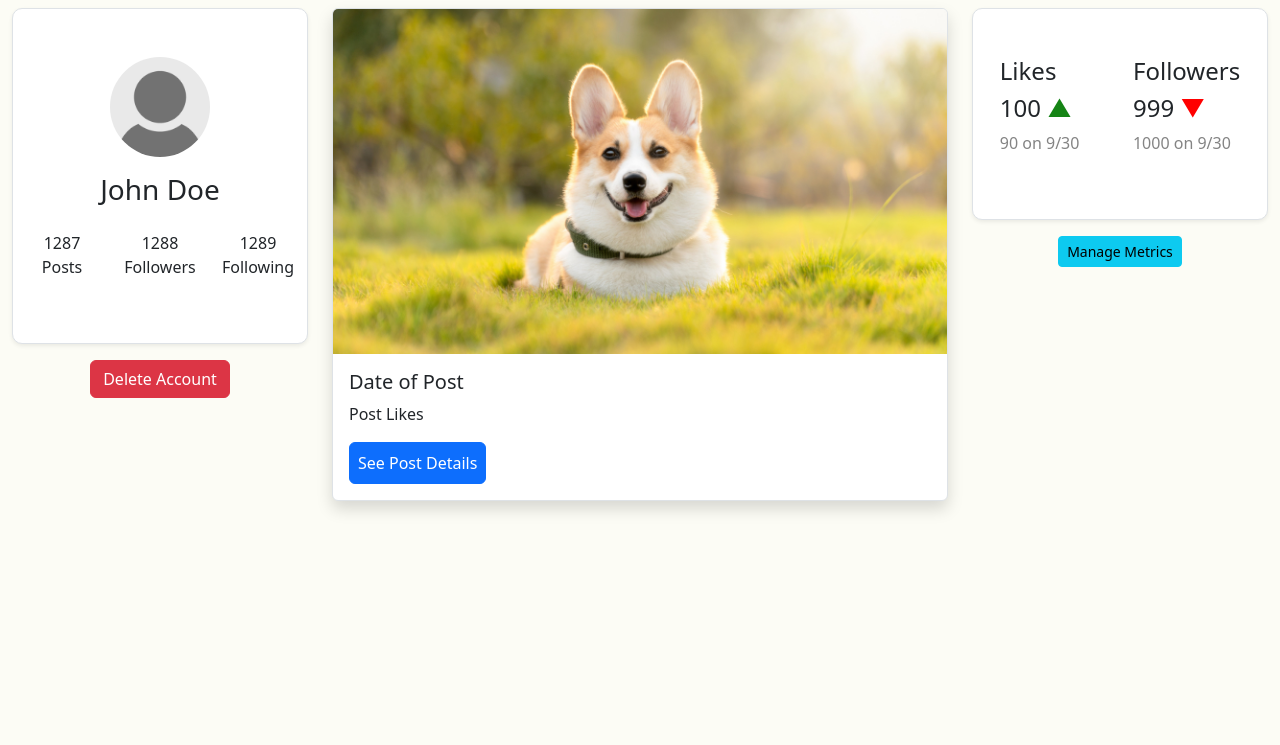
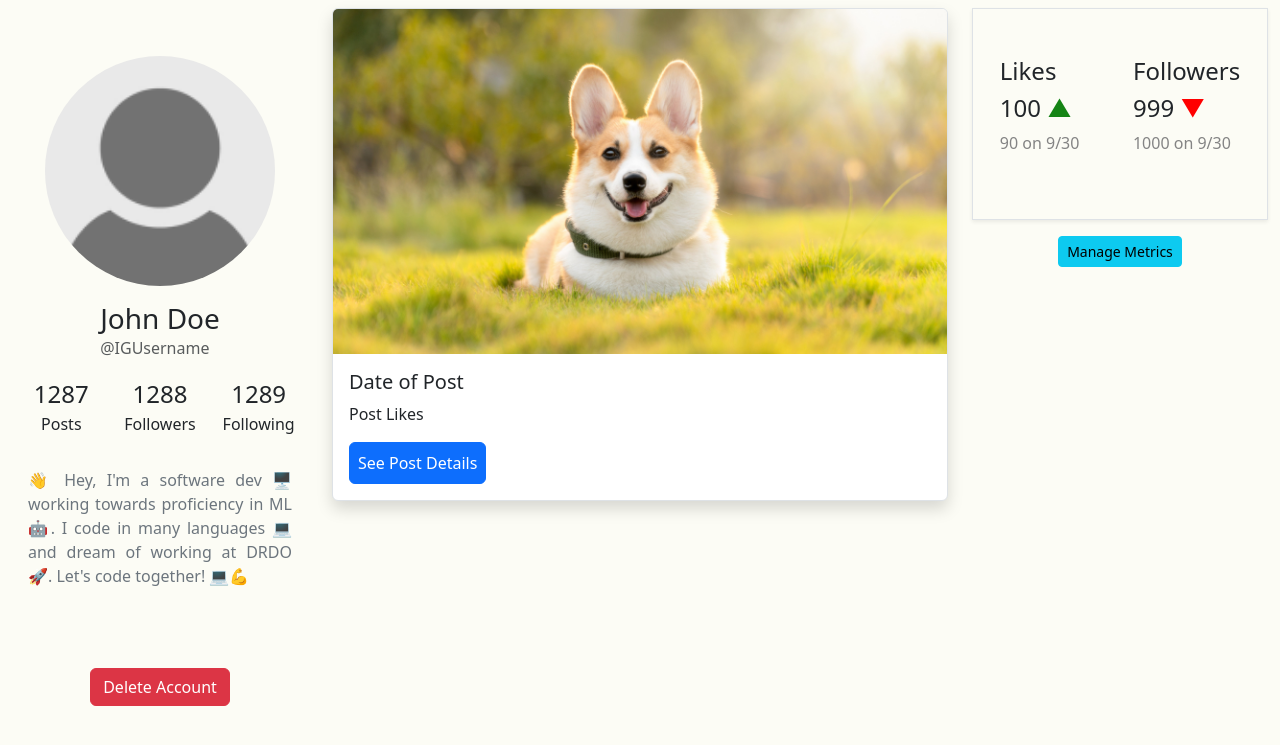
Before and after one commit to UCCS-CS4300-5300/group6-fall2023, a Django app: template popularity_assessor/templates/profile.html in a window 1280 px wide. Shown: the part 16-761 px from the top of the page. Run offline with Django 3.2, Linux system fonts and the light colour scheme; the template is opened without the code that fills it: most values are stand-ins (such as "Sample title", 1, 10 or a date in 2020).

Commit message:
UI Tweaks in profile page

```diff
--- a/popularity_assessor/static/css/profile.css
+++ b/popularity_assessor/static/css/profile.css
@@ -1,5 +1,18 @@
 .custom-card {
-    border-radius: 10px;
     width: 100%;
-    background-color: white;
 }
+
+.custom-card > img {
+    border-radius: 50%;
+    width: 230px;
+    height: 230px;
+}
+
+.custom-card > .row > .col-sm-4 > p {
+    text-align: center;
+}
+
+.custom-card > .row > .col-sm-4 > p > span {
+    font-weight: 500;
+    font-size: 1.5rem;
+}
--- a/popularity_assessor/templates/profile.html
+++ b/popularity_assessor/templates/profile.html
@@ -4,27 +4,36 @@
 <!-- All html must be between these two lines to ensure bootstrap is picked up correctly -->
 <div class="row w-100 m-0 my-2 p-0">
   <div class="col-md-3">
-    <div class="custom-card shadow-sm border d-flex justify-content-center flex-column align-items-center py-5 gap-3">
-      <img style="border-radius: 50%; width:100px; height:100px" src="{% static 'src/default_avatar.png' %}">
-      <h3>John Doe</h3>
+    <div class="custom-card d-flex justify-content-center flex-column align-items-center py-5 gap-3">
+      <img src="{% static 'src/default_avatar.png' %}">
+      <span>
+        <h3 class="m-0">John Doe</h3>
+        <p class="m-0 text-muted">@IGUsername</p>
+      </span>
       <div class="row w-100">
+        <!-- TODO: If any of these values are greater than 9999 convert them in K, M, B format (e.g. 10K = 10000 Posts) -->
         <div class="col-sm-4">
-          <p style="text-align: center">1287<br>Posts</p>
+          <p><span>1287</span><br>Posts</p>
         </div>
         <div class="col-sm-4">
-          <p style="text-align: center">1288<br>Followers</p>
+          <p><span>1288</span><br>Followers</p>
         </div>
         <div class="col-sm-4">
-          <p style="text-align: center">1289<br>Following</p>
+          <p><span>1289</span><br>Following</p>
         </div>
       </div>
+
+    <p class="px-3 text-secondary" style="text-align: justify;">
+      👋 Hey, I'm a software dev 🖥️ working towards proficiency in ML 🤖. I code in many languages 💻 and dream of working at DRDO 🚀. Let's code together! 💻💪
+    </p>
     </div>
     <div class="d-flex justify-content-center w-100 mt-3">
       <button type="button" class="btn btn-danger" data-bs-toggle="modal" data-bs-target="#deleteModal">
         Delete Account
       </button>
     </div>
-    <div class="modal fade" id="deleteModal" tabindex="-1" role="dialog" aria-labelledby="deleteModalLabel" aria-hidden="true">
+    <div class="modal fade" id="deleteModal" tabindex="-1" role="dialog" aria-labelledby="deleteModalLabel"
+      aria-hidden="true">
       <div class="modal-dialog" role="document">
         <div class="modal-content">
           <div class="modal-header">
@@ -33,13 +42,14 @@
             </button>
           </div>
           <div class="modal-body">
-            Head's up! You're about to delete your account. THIS IS IRREVERSIBLE. If you are sure you want to do this, click the "Delete Account" button below.
+            Head's up! You're about to delete your account. THIS IS IRREVERSIBLE. If you are sure you want to do this,
+            click the "Delete Account" button below.
           </div>
           <div class="modal-footer">
             <button type="button" class="btn btn-secondary" data-bs-dismiss="modal">Don't Delete</button>
             <form action="" method="post">
-               {% csrf_token %}
-            <button type="submit" class="btn btn-danger">Delete Account</button>
+              {% csrf_token %}
+              <button type="submit" class="btn btn-danger">Delete Account</button>
             </form>
           </div>
         </div>
```
